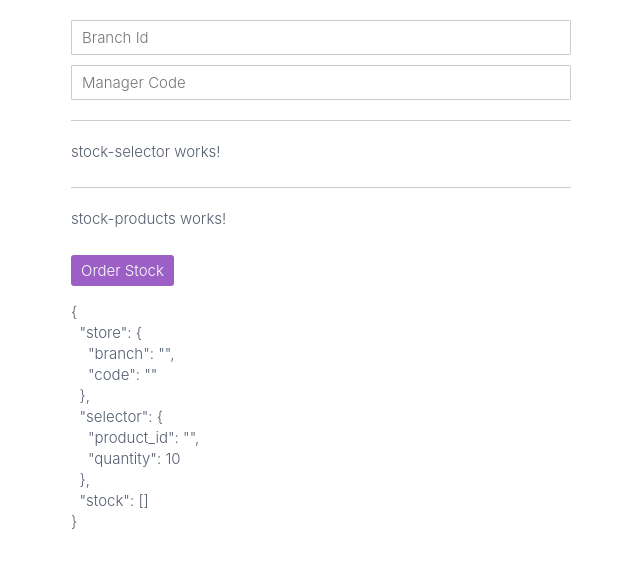
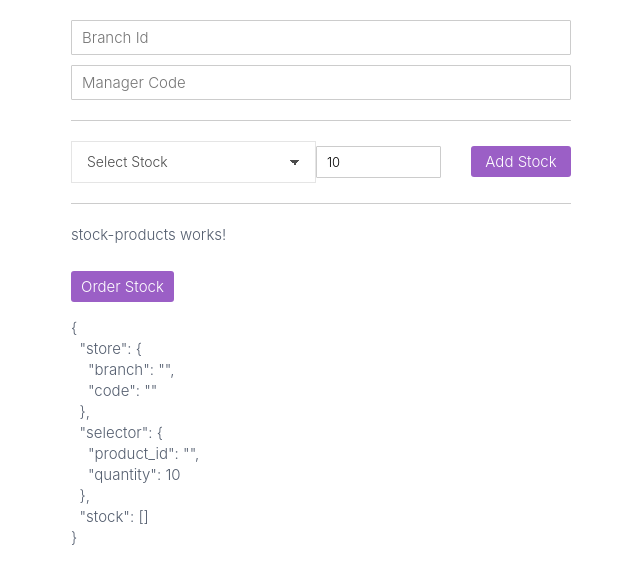
Before and after one commit to tabarino/angular-pro, an Angular app: page / in a window 1280 px wide. Shown: the top 582 px of the page, without its empty margins (319-959 px from the left). Built offline with nearby package versions, Linux system fonts and the light colour scheme.

Commit message:
32 - Binding FormControls Select

```diff
--- a/src/app/stock-inventory/components/stock-selector/stock-selector.component.html
+++ b/src/app/stock-inventory/components/stock-selector/stock-selector.component.html
@@ -1,3 +1,10 @@
 <div class="stock-selector" [formGroup]="parent">
-    <p>stock-selector works!</p>
+    <div formGroupName="selector">
+        <select formControlName="product_id">
+            <option value="">Select Stock</option>
+            <option *ngFor="let product of products" [value]="product.id">{{ product.name }}</option>
+        </select>
+        <input type="number" step="10" min="10" max="1000" formControlName="quantity">
+        <button type="button">Add Stock</button>
+    </div>
 </div>
--- a/src/app/stock-inventory/components/stock-selector/stock-selector.component.ts
+++ b/src/app/stock-inventory/components/stock-selector/stock-selector.component.ts
@@ -1,5 +1,6 @@
 import { Component, Input, OnInit } from '@angular/core';
 import { FormGroup } from '@angular/forms';
+import { Product } from '../../models/product.interface';
 
 @Component({
     selector: 'stock-selector',
@@ -8,6 +9,7 @@ import { FormGroup } from '@angular/forms';
 })
 export class StockSelectorComponent implements OnInit {
     @Input() parent: FormGroup;
+    @Input() products: Product[];
 
     constructor() { }
 
--- a/src/app/stock-inventory/containers/stock-inventory/stock-inventory.component.html
+++ b/src/app/stock-inventory/containers/stock-inventory/stock-inventory.component.html
@@ -1,7 +1,7 @@
 <div class="stock-inventory">
     <form [formGroup]="form" (ngSubmit)="onSubmit()">
         <stock-branch [parent]="form"></stock-branch>
-        <stock-selector [parent]="form"></stock-selector>
+        <stock-selector [parent]="form" [products]="product"></stock-selector>
         <stock-products [parent]="form"></stock-products>
         <br>
         <div class="stock-inventory__buttons">
--- a/src/app/stock-inventory/containers/stock-inventory/stock-inventory.component.ts
+++ b/src/app/stock-inventory/containers/stock-inventory/stock-inventory.component.ts
@@ -1,5 +1,6 @@
 import { Component, OnInit } from '@angular/core';
 import { FormArray, FormControl, FormGroup } from '@angular/forms';
+import { Product } from '../../models/product.interface';
 
 @Component({
     selector: 'stock-inventory',
@@ -19,6 +20,14 @@ export class StockInventoryComponent implements OnInit {
         stock: new FormArray([])
     });
 
+    product: Product[] = [
+        { id: 1, name: 'Macbook Pro', price: 2800 },
+        { id: 2, name: 'USB-C Adapter', price: 50 },
+        { id: 3, name: 'Ipod', price: 400 },
+        { id: 4, name: 'Iphone', price: 900 },
+        { id: 5, name: 'Apple Watch', price: 600 }
+    ];
+
     constructor() { }
 
     ngOnInit(): void {
--- /dev/null
+++ b/src/app/stock-inventory/models/product.interface.ts
@@ -0,0 +1,5 @@
+export interface Product {
+    id: number;
+    name: string;
+    price: number;
+}
```
